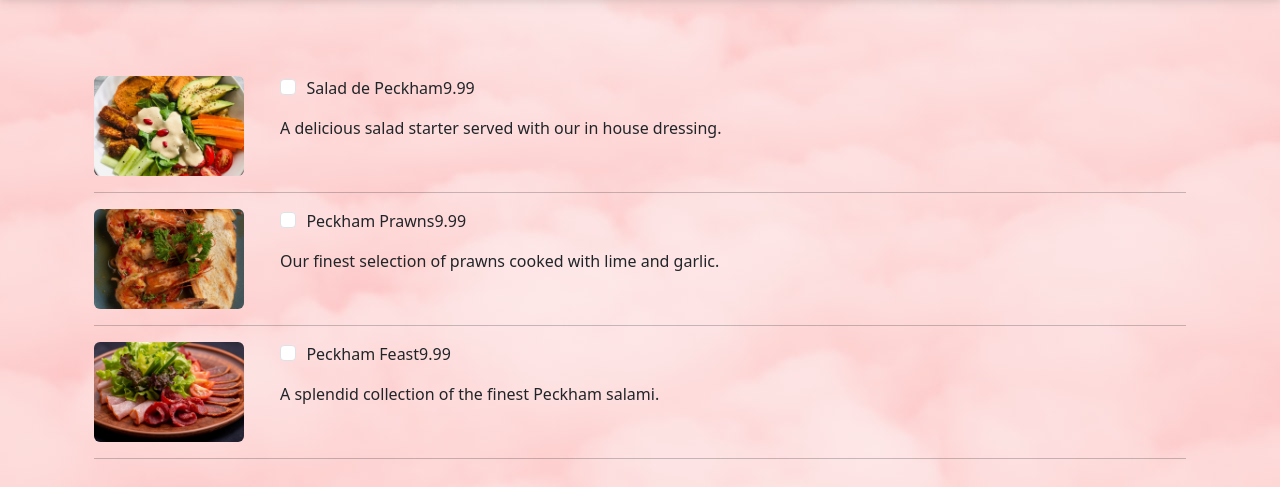
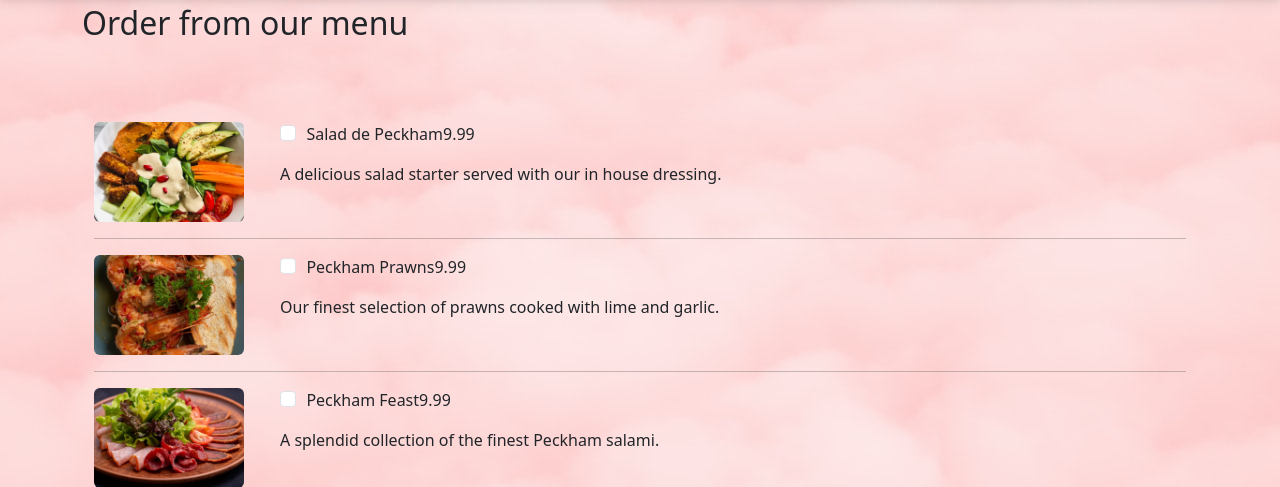
Before and after one commit to Rod-Vadar/FoodApp, a Django app: page /order/ in a window 1280 px wide. Shown: the part 56-543 px from the top of the page. Run offline with Django 3.2, Linux system fonts and the light colour scheme; data comes from the database, SQL or seed files in the repository; parts of the project's set-up code (start-up, migrations or seed data) failed here and were passed over; some libraries are stand-ins or nearby versions.

```diff
--- a/customer/templates/customer/order.html
+++ b/customer/templates/customer/order.html
@@ -3,6 +3,7 @@
 {% block content %}
 <div class="container mb-5">
     <div class="row justify-content-center mt-1">
+        <h2>Order from our menu</h2>
         <div class="col-md-12 col-sm-12 p-4">
             <form method="POST">
                 {% csrf_token %}
```
